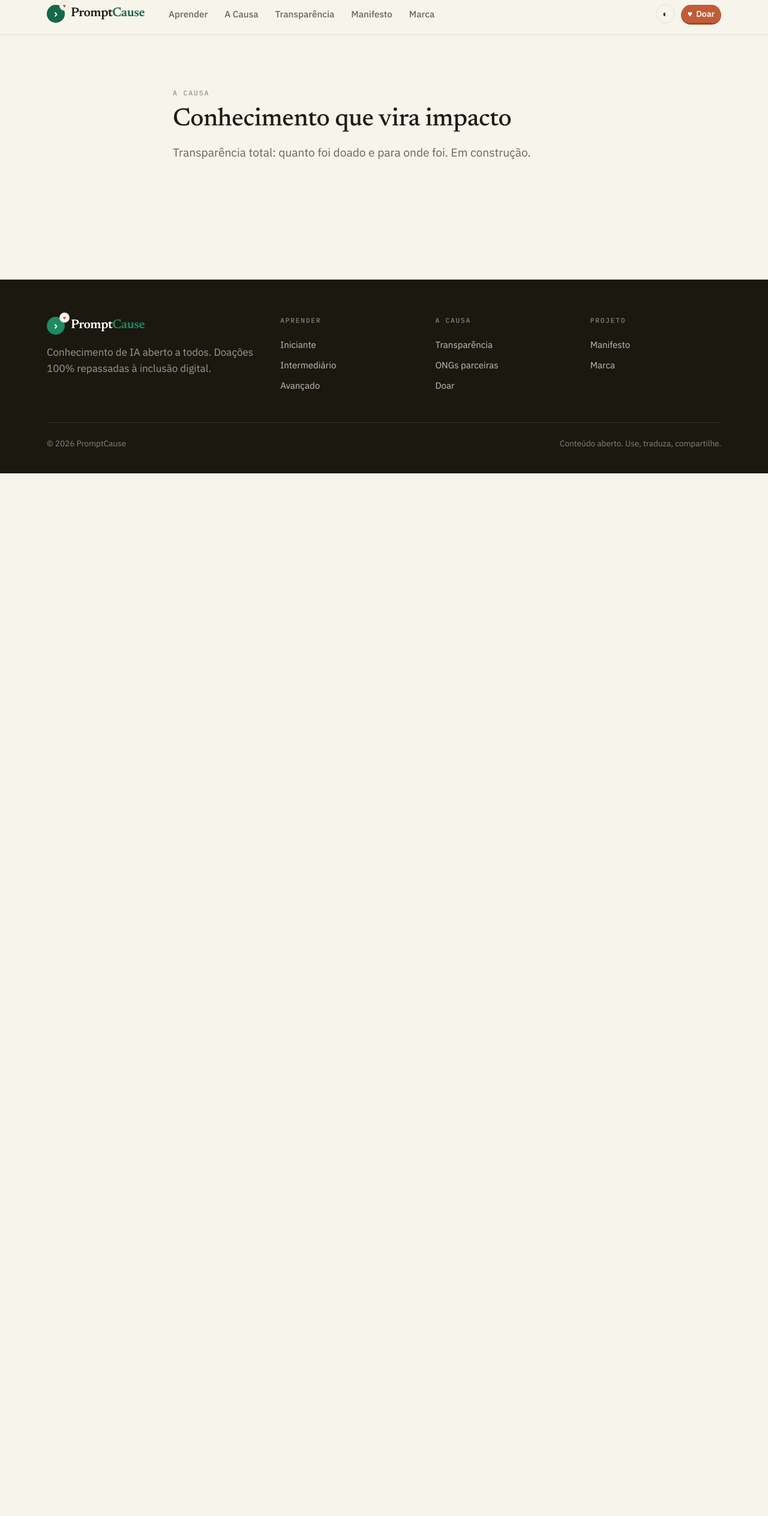
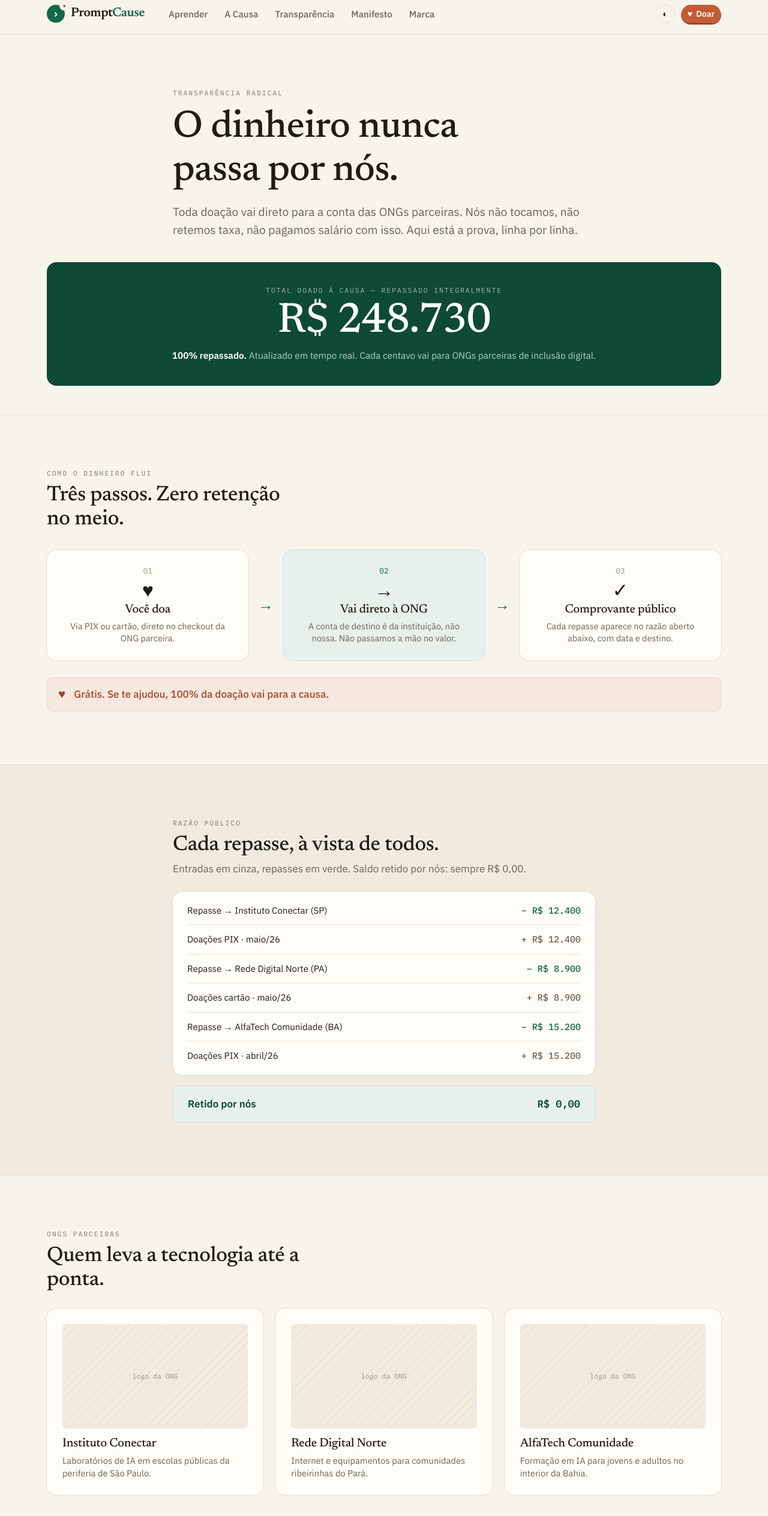
Before and after one commit to PhAlves23/promptcause, a Next.js app: page /causa in a window 1280 px wide. Shown: the part 11-2538 px from the top of the page at 60% size. Before the commit the page ends 800 px from the top, so only its background shows below. Built offline with nearby package versions, Linux system fonts and the light colour scheme.

Commit message:
feat: página A Causa (impacto, fluxo, razão público, ONGs parceiras)

```diff
--- a/app/causa/page.tsx
+++ b/app/causa/page.tsx
@@ -1,19 +1,188 @@
 import type { Metadata } from "next";
+import Link from "next/link";
+import { Button } from "@/components/ui/button";
+import { Card } from "@/components/ui/card";
+import { Separator } from "@/components/ui/separator";
+import { KeyMessage } from "@/components/key-message";
+import { ImpactCounter } from "@/components/impact-counter";
+import { cn } from "@/lib/utils";
 
-export const metadata: Metadata = { title: "A Causa" };
+export const metadata: Metadata = {
+  title: "A Causa",
+  description:
+    "O dinheiro nunca passa por nós. Toda doação vai direto para ONGs de inclusão digital — com razão público, linha por linha.",
+};
+
+const FLOW = [
+  { n: "01", icon: "♥", title: "Você doa", desc: "Via PIX ou cartão, direto no checkout da ONG parceira.", highlight: false },
+  { n: "02", icon: "→", title: "Vai direto à ONG", desc: "A conta de destino é da instituição, não nossa. Não passamos a mão no valor.", highlight: true },
+  { n: "03", icon: "✓", title: "Comprovante público", desc: "Cada repasse aparece no razão aberto abaixo, com data e destino.", highlight: false },
+];
+
+const LEDGER: { label: string; amount: string; dir: "in" | "out" }[] = [
+  { label: "Repasse → Instituto Conectar (SP)", amount: "− R$ 12.400", dir: "out" },
+  { label: "Doações PIX · maio/26", amount: "+ R$ 12.400", dir: "in" },
+  { label: "Repasse → Rede Digital Norte (PA)", amount: "− R$ 8.900", dir: "out" },
+  { label: "Doações cartão · maio/26", amount: "+ R$ 8.900", dir: "in" },
+  { label: "Repasse → AlfaTech Comunidade (BA)", amount: "− R$ 15.200", dir: "out" },
+  { label: "Doações PIX · abril/26", amount: "+ R$ 15.200", dir: "in" },
+];
+
+const PARTNERS = [
+  { name: "Instituto Conectar", desc: "Laboratórios de IA em escolas públicas da periferia de São Paulo." },
+  { name: "Rede Digital Norte", desc: "Internet e equipamentos para comunidades ribeirinhas do Pará." },
+  { name: "AlfaTech Comunidade", desc: "Formação em IA para jovens e adultos no interior da Bahia." },
+];
+
+const eyebrow = "font-mono text-[0.72rem] font-medium tracking-[0.16em] text-ink-faint uppercase";
 
 export default function CausaPage() {
   return (
-    <section className="py-[88px]">
-      <div className="mx-auto max-w-[760px] px-7">
-        <p className="font-mono text-[0.72rem] font-medium tracking-[0.16em] text-ink-faint uppercase">
-          A Causa
-        </p>
-        <h1 className="mt-3 font-display text-[2.6rem] font-medium">Conhecimento que vira impacto</h1>
-        <p className="mt-4 text-[1.2rem] leading-[1.55] text-ink-soft">
-          Transparência total: quanto foi doado e para onde foi. Em construção.
-        </p>
-      </div>
-    </section>
+    <>
+      {/* HERO */}
+      <section className="pt-[88px] pb-10">
+        <div className="mx-auto max-w-[760px] px-7">
+          <p className={eyebrow}>Transparência radical</p>
+          <h1 className="mt-3.5 mb-4 max-w-[14ch] font-display text-[clamp(2.4rem,5.5vw,4rem)] font-medium">
+            O dinheiro nunca passa por nós.
+          </h1>
+          <p className="text-[1.2rem] leading-[1.55] text-ink-soft">
+            Toda doação vai direto para a conta das ONGs parceiras. Nós não tocamos, não retemos taxa, não
+            pagamos salário com isso. Aqui está a prova, linha por linha.
+          </p>
+        </div>
+      </section>
+
+      {/* IMPACT */}
+      <section className="pb-12">
+        <div className="mx-auto max-w-[1180px] px-7">
+          <div className="rounded-[16px] bg-green-deep px-10 py-[38px] text-center text-[#eaf1ec]">
+            <div className="font-mono text-[0.72rem] tracking-[0.16em] text-[#9dbca9] uppercase">
+              Total doado à causa — repassado integralmente
+            </div>
+            <ImpactCounter
+              target={248730}
+              className="my-2 block font-display text-[clamp(2.6rem,6vw,4.4rem)] leading-none font-medium tracking-[-0.02em] text-white"
+            />
+            <div className="text-[0.96rem] text-[#b9cfc0]">
+              <span className="font-semibold text-white">100% repassado.</span> Atualizado em tempo real. Cada
+              centavo vai para ONGs parceiras de inclusão digital.
+            </div>
+          </div>
+        </div>
+      </section>
+
+      <Separator className="bg-line" />
+
+      {/* FLOW */}
+      <section className="py-[88px]">
+        <div className="mx-auto max-w-[1180px] px-7">
+          <p className={eyebrow}>Como o dinheiro flui</p>
+          <h2 className="mt-2 mb-8 max-w-[20ch] font-display text-[2.2rem] font-medium">
+            Três passos. Zero retenção no meio.
+          </h2>
+          <div className="grid items-center gap-4 md:grid-cols-[1fr_auto_1fr_auto_1fr]">
+            {FLOW.map((step, i) => (
+              <div key={step.n} className="contents">
+                <Card
+                  className={cn(
+                    "gap-0 rounded-[16px] p-[26px] text-center",
+                    step.highlight ? "border-green-tint-2 bg-green-tint" : "border-line bg-paper-card",
+                  )}
+                >
+                  <div className={cn("font-mono text-[0.8rem]", step.highlight ? "text-green" : "text-ink-faint")}>
+                    {step.n}
+                  </div>
+                  <div className="my-1.5 text-[2rem] leading-none">{step.icon}</div>
+                  <h3 className="mb-1.5 font-display text-[1.25rem] font-medium">{step.title}</h3>
+                  <p className="text-[0.9rem] text-ink-soft">{step.desc}</p>
+                </Card>
+                {i < FLOW.length - 1 && (
+                  <div aria-hidden className="hidden text-center text-[1.6rem] text-green md:block">
+                    →
+                  </div>
+                )}
+              </div>
+            ))}
+          </div>
+          <KeyMessage className="mt-7">Grátis. Se te ajudou, 100% da doação vai para a causa.</KeyMessage>
+        </div>
+      </section>
+
+      <Separator className="bg-line" />
+
+      {/* LEDGER */}
+      <section id="ledger" className="scroll-mt-[88px] bg-paper-sunk py-[88px]">
+        <div className="mx-auto max-w-[760px] px-7">
+          <p className={eyebrow}>Razão público</p>
+          <h2 className="mt-2 mb-1.5 font-display text-[2.2rem] font-medium">Cada repasse, à vista de todos.</h2>
+          <p className="mb-6 text-ink-soft">
+            Entradas em cinza, repasses em verde. Saldo retido por nós: sempre R$ 0,00.
+          </p>
+          <Card className="gap-0 rounded-[16px] border-line bg-paper-card px-6 py-2">
+            {LEDGER.map((row, i) => (
+              <div
+                key={i}
+                className="flex items-center justify-between gap-3.5 border-b border-line py-[13px] text-[0.94rem] last:border-b-0"
+              >
+                <span>{row.label}</span>
+                <span
+                  className={cn(
+                    "font-mono font-medium",
+                    row.dir === "out" ? "text-green" : "text-ink-soft",
+                  )}
+                >
+                  {row.amount}
+                </span>
+              </div>
+            ))}
+          </Card>
+          <div className="mt-[18px] flex items-center justify-between rounded-[10px] border border-green-tint-2 bg-green-tint px-6 py-4">
+            <span className="font-semibold text-green-deep">Retido por nós</span>
+            <span className="font-mono font-semibold text-green-deep">R$ 0,00</span>
+          </div>
+        </div>
+      </section>
+
+      <Separator className="bg-line" />
+
+      {/* PARTNERS */}
+      <section id="partners" className="scroll-mt-[88px] py-[88px]">
+        <div className="mx-auto max-w-[1180px] px-7">
+          <p className={eyebrow}>ONGs parceiras</p>
+          <h2 className="mt-2 mb-7 max-w-[22ch] font-display text-[2.2rem] font-medium">
+            Quem leva a tecnologia até a ponta.
+          </h2>
+          <div className="grid gap-5 md:grid-cols-3">
+            {PARTNERS.map((p) => (
+              <Card key={p.name} className="gap-0 rounded-[16px] border-line bg-paper-card p-[26px]">
+                <div
+                  className="mb-3.5 grid aspect-video place-items-center rounded-[6px]"
+                  style={{
+                    backgroundImage:
+                      "repeating-linear-gradient(135deg, var(--paper-sunk), var(--paper-sunk) 9px, var(--line) 9px, var(--line) 10px)",
+                  }}
+                >
+                  <span className="font-mono text-[0.72rem] text-ink-faint">logo da ONG</span>
+                </div>
+                <h3 className="mb-1.5 font-display text-[1.25rem] font-medium">{p.name}</h3>
+                <p className="text-[0.92rem] text-ink-soft">{p.desc}</p>
+              </Card>
+            ))}
+          </div>
+          <div className="mt-9 text-center">
+            <Button
+              asChild
+              size="lg"
+              className="h-12 rounded-full bg-clay px-6 text-base font-semibold text-white shadow-[0_2px_0_var(--clay-deep)] hover:bg-clay-deep"
+            >
+              <Link href="/doar">
+                <span aria-hidden>♥</span> Doar
+              </Link>
+            </Button>
+          </div>
+        </div>
+      </section>
+    </>
   );
 }
```
